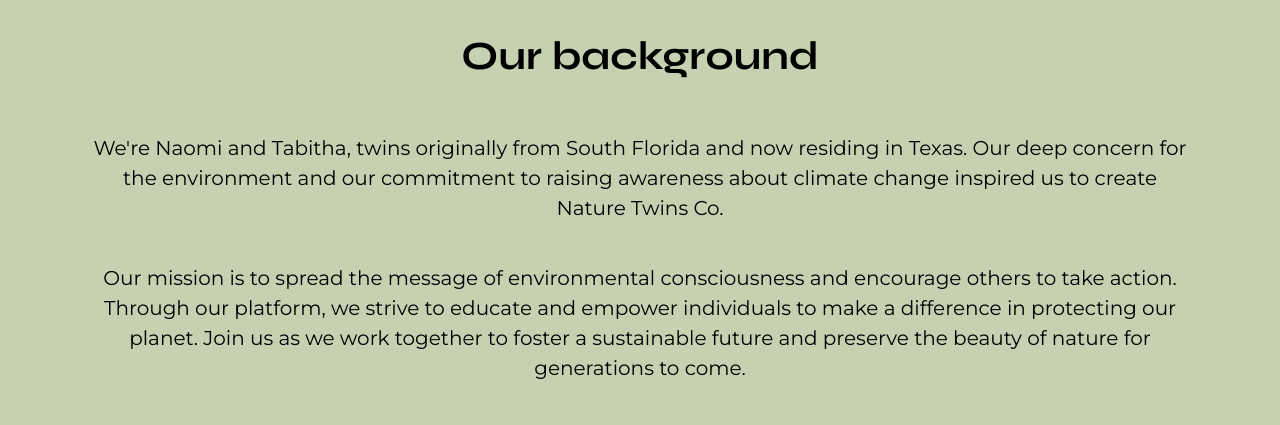
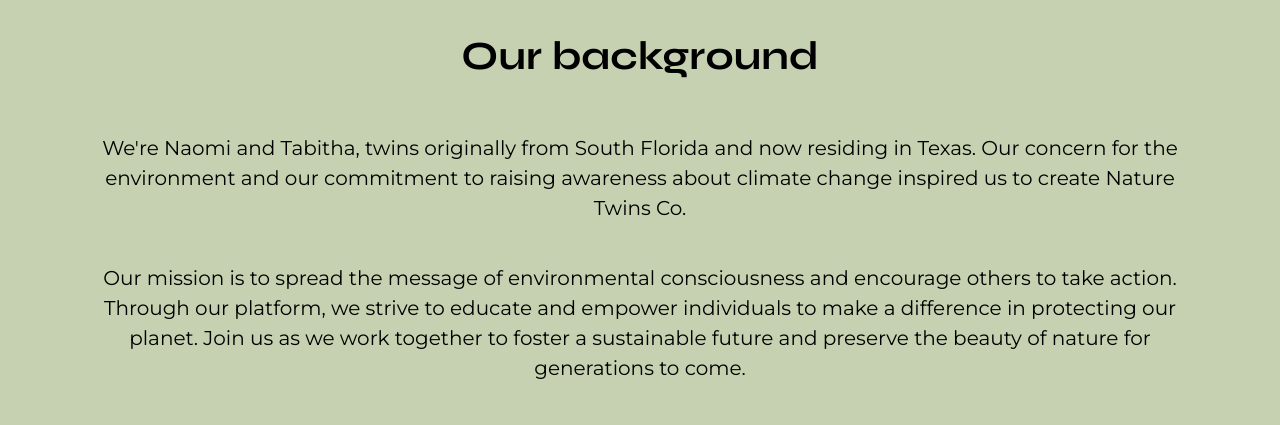
Before and after one commit to sammyweller/nature-co, a plain HTML site: page index.html in a window 1280 px wide. Shown: the part 1960-2385 px from the top of the page. Drawn offline with nearby package versions, Linux system fonts and the light colour scheme.

```diff
--- a/index.html
+++ b/index.html
@@ -106,7 +106,7 @@
         <div class="who-text">
             <h2>Our background</h2>
             <p class="who-paragraph">
-                We're Naomi and Tabitha, twins originally from South Florida and now residing in Texas. Our deep concern for the environment and our commitment to raising awareness about climate change inspired us to create Nature Twins Co.
+                We're Naomi and Tabitha, twins originally from South Florida and now residing in Texas. Our concern for the environment and our commitment to raising awareness about climate change inspired us to create Nature Twins Co.
             </p>
             <p class="who-paragraph">
                 Our mission is to spread the message of environmental consciousness and encourage others to take action. Through our platform, we strive to educate and empower individuals to make a difference in protecting our planet. Join us as we work together to foster a sustainable future and preserve the beauty of nature for generations to come.
```
